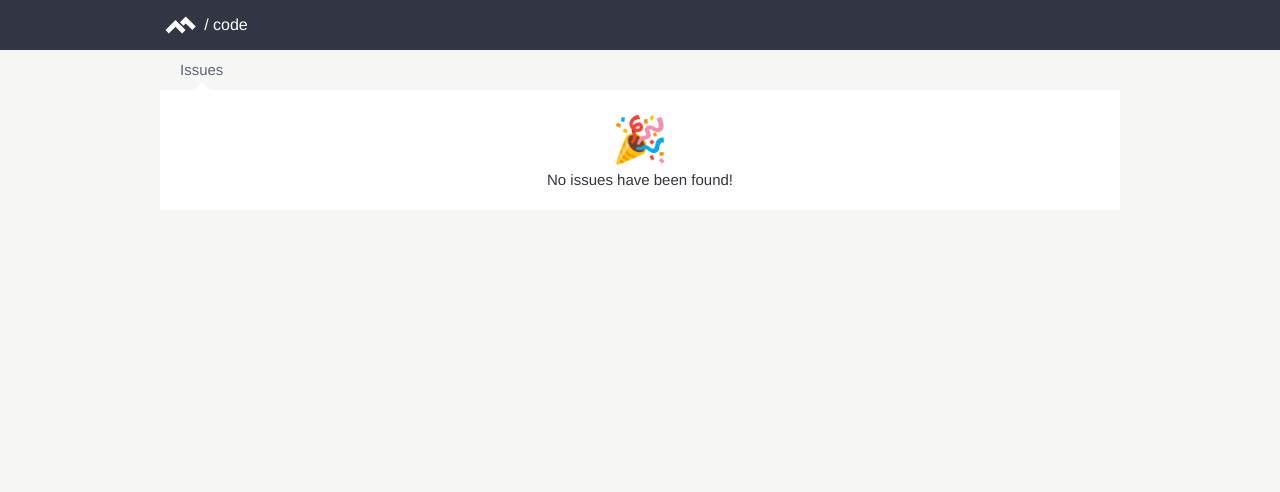
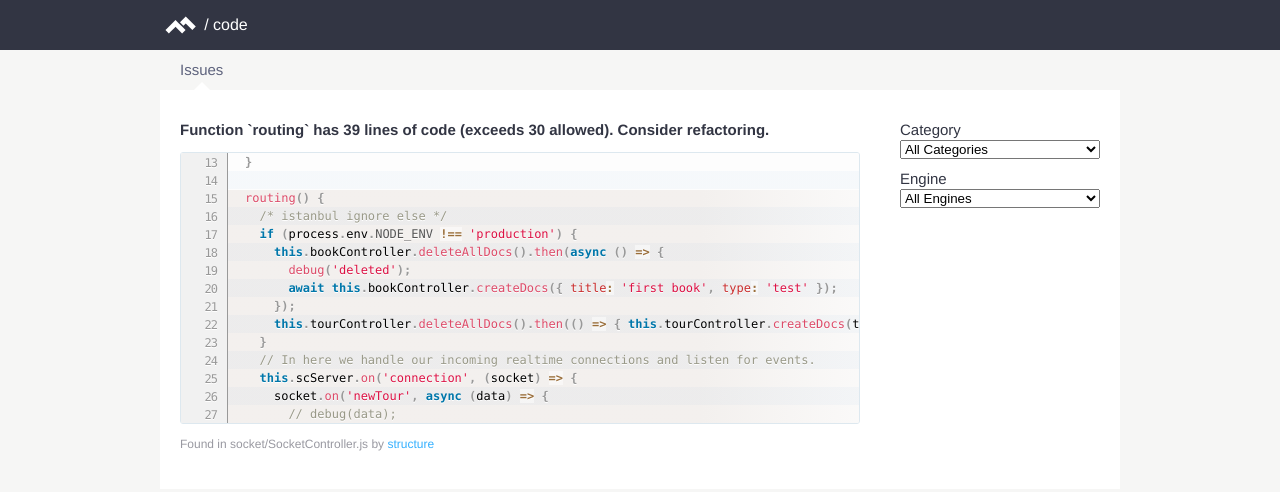
Before and after one commit to WebJamApps/WebJamSocket, a website: page codeclimate.html in a window 1280 px wide. Drawn offline with nearby package versions, Linux system fonts and the light colour scheme.

```diff
--- a/codeclimate.html
+++ b/codeclimate.html
@@ -8,6 +8,7 @@
     <script src="https://cdnjs.cloudflare.com/ajax/libs/prism/1.6.0/components/prism-clike.min.js"></script>
     <script src="https://cdnjs.cloudflare.com/ajax/libs/prism/1.6.0/plugins/line-numbers/prism-line-numbers.min.js"></script>
     <script src="https://cdnjs.cloudflare.com/ajax/libs/prism/1.6.0/plugins/line-highlight/prism-line-highlight.min.js"></script>
+    <script src="https://cdnjs.cloudflare.com/ajax/libs/prism/1.6.0/components/prism-javascript.min.js"></script>
     <link rel="stylesheet" href="https://cdnjs.cloudflare.com/ajax/libs/prism/1.6.0/themes/prism.min.css" />
     <link rel="stylesheet" href="https://cdnjs.cloudflare.com/ajax/libs/prism/1.6.0/plugins/line-numbers/prism-line-numbers.min.css" />
     <link rel="stylesheet" href="https://cdnjs.cloudflare.com/ajax/libs/prism/1.6.0/plugins/line-highlight/prism-line-highlight.min.css" />
@@ -167,11 +168,18 @@
       });
     </script>
     <style>
+      .filter-category-complexity > li,
+      .filter-engine-structure > li,
       .filter-none > li {
         display: none;
       }
 
+      .filter-category-all.filter-engine-structure > li[data-engine="structure"],
+      .filter-category-complexity.filter-engine-all > li[data-categories~="complexity"],
       .filter-category-all.filter-engine-all > li[data-categories~="all"][data-engine="all"],
+      .filter-category-all.filter-engine-structure > li[data-categories~="all"][data-engine="structure"],
+      .filter-category-complexity.filter-engine-all > li[data-categories~="complexity"][data-engine="all"],
+      .filter-category-complexity.filter-engine-structure > li[data-categories~="complexity"][data-engine="structure"],
       .filter-category-all.filter-engine-all > li {
         display: block;
       }
@@ -548,9 +556,51 @@
       </nav>
       <div id="main-container">
 
-          <div id="no-issues-message">
-            No issues have been found!
+          <div class="issue-filters">
+            <label for="category-filter">Category</label>
+            <select id="category-filter">
+              <option value="">All Categories</option>
+              <option value="complexity">Complexity</option>
+            </select>
+            <label for="engine-filter">Engine</label>
+            <select id="engine-filter">
+              <option value="">All Engines</option>
+              <option value="structure">structure</option>
+            </select>
           </div>
+          <ul id="smells">
+            <li
+              data-categories="complexity"
+              data-engine="structure">
+              <h2>Function `routing` has 39 lines of code (exceeds 30 allowed). Consider refactoring.</h2>
+              <div class="code">
+                <pre class="line-numbers language-javascript"
+                     data-line="15-59"
+                     data-start="13"
+                     data-line-offset="12"><code>  }
+
+  routing() {
+    /* istanbul ignore else */
+    if (process.env.NODE_ENV !== &#39;production&#39;) {
+      this.bookController.deleteAllDocs().then(async () =&gt; {
+        debug(&#39;deleted&#39;);
+        await this.bookController.createDocs({ title: &#39;first book&#39;, type: &#39;test&#39; });
+      });
+      this.tourController.deleteAllDocs().then(() =&gt; { this.tourController.createDocs(tour); });
+    }
+    // In here we handle our incoming realtime connections and listen for events.
+    this.scServer.on(&#39;connection&#39;, (socket) =&gt; {
+      socket.on(&#39;newTour&#39;, async (data) =&gt; {
+        // debug(data);
+</code></pre>
+              </div>
+              <div class="found-in">
+                Found in socket/SocketController.js by
+                <a href="https://docs.codeclimate.com/docs/structure">structure</a>
+              </div>
+            </li>
+          </ul>
+          <div id="filtered-out-message">All issues have been filtered out</div>
       </div>
     </div>
   </div>
--- a/jest.config.json
+++ b/jest.config.json
@@ -1,4 +1,6 @@
 {
+  "timers": "fake",
+  "clearMocks": true,
   "verbose": true,
   "bail": true,
   "testPathIgnorePatterns": ["/node_modules/"],
--- a/model/db.js
+++ b/model/db.js
@@ -4,7 +4,9 @@
 mongoose.Promise = global.Promise;// use es6 default promise library in mongoose
 mongoose.set('useCreateIndex', true);
 mongoose.set('useFindAndModify', false);
-const mongoOptions = { keepAlive: 1, useNewUrlParser: true, autoIndex: true };
+const mongoOptions = {
+  keepAlive: 1, useNewUrlParser: true, autoIndex: true, useUnifiedTopology: true,
+};
 /* istanbul ignore if */
 if (process.env.NODE_ENV === 'production') mongoOptions.autoIndex = false;
 let uri = process.env.MONGO_DB_URI;
```
Also changed, not shown: tests/socket/SocketController.test.js (+33 -31 lines).
